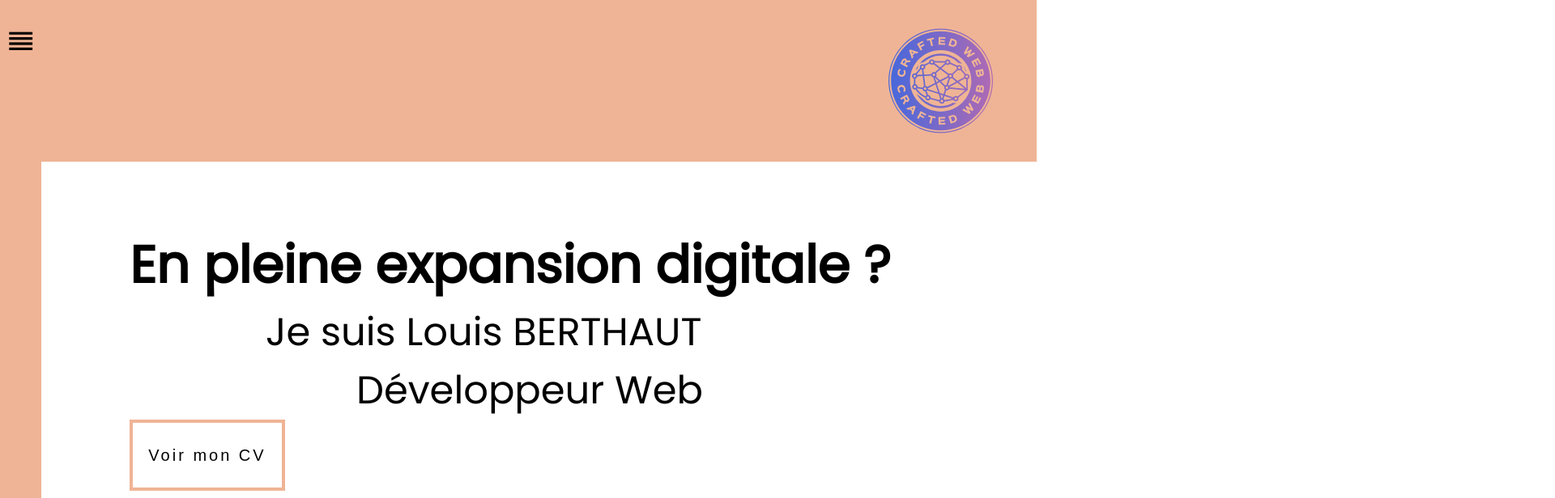
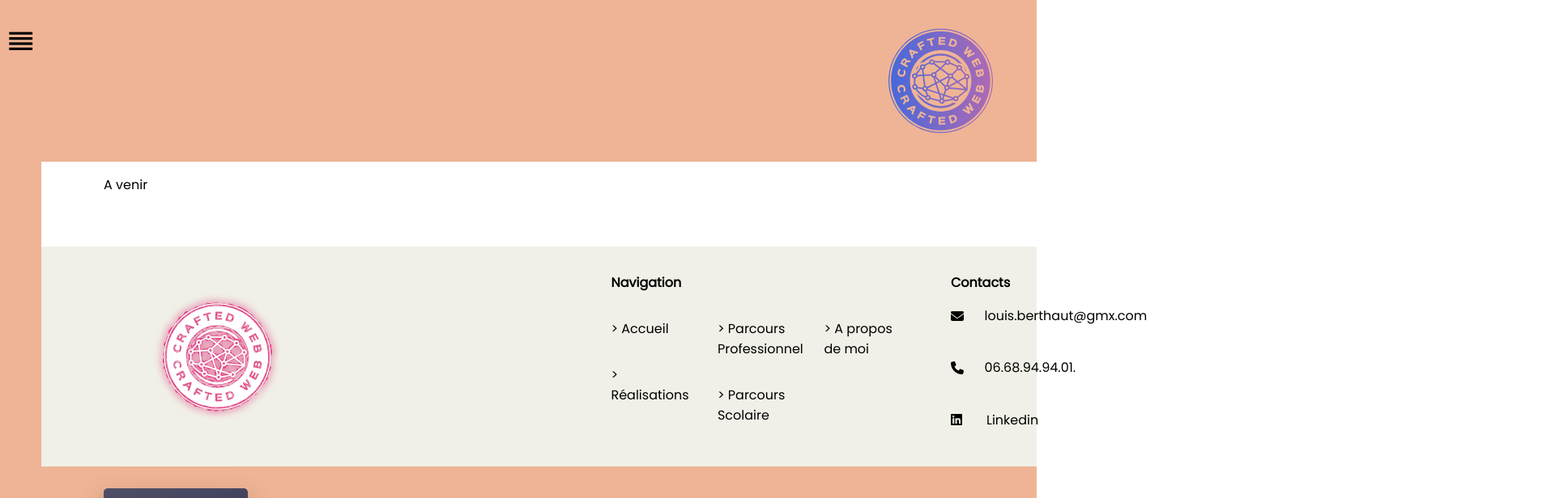
Before and after one commit to lberthaut/mysite, an Angular app: page /professional in a window 1280 px wide. Shown: the top 616 px of the page at 81% size, 1920 px wide, since content can reach past the window. Built offline with nearby package versions, Linux system fonts and the light colour scheme.

Commit message:
add pages

```diff
--- a/src/app/app-routing.module.ts
+++ b/src/app/app-routing.module.ts
@@ -3,12 +3,14 @@ import { RouterModule, Routes } from '@angular/router';
 import { AccueilComponent } from './pages/accueil/accueil.component';
 import { RealisationsComponent } from './pages/realisations/realisations.component';
 import { AboutmeComponent } from './pages/aboutme/aboutme.component';
+import { ProfessionalComponent } from './pages/professional/professional.component';
+import { ScholarComponent } from './pages/scholar/scholar.component';
 
 const routes: Routes = [
   { path: '', component: AccueilComponent },
   { path: 'realisations', component: RealisationsComponent },
-  { path: 'scholar', component: AccueilComponent },
-  { path: 'professional', component: AccueilComponent },
+  { path: 'scholar', component: ScholarComponent },
+  { path: 'professional', component: ProfessionalComponent },
   { path: 'aboutme', component: AboutmeComponent },
   // { path: 'settings', component: SettingsPageComponent },
   // {
--- a/src/app/app.module.ts
+++ b/src/app/app.module.ts
@@ -26,6 +26,7 @@ import { MatProgressBarModule } from '@angular/material/progress-bar';
 import { PrefooterComponent } from './components/prefooter/prefooter.component';
 import { MatTabsModule } from '@angular/material/tabs';
 import { ProfessionalComponent } from './pages/professional/professional.component';
+import { ScholarComponent } from './pages/scholar/scholar.component';
 
 @NgModule({
   declarations: [
@@ -40,6 +41,7 @@ import { ProfessionalComponent } from './pages/professional/professional.compone
     AboutmeComponent,
     PrefooterComponent,
     ProfessionalComponent,
+    ScholarComponent,
   ],
   imports: [
     BrowserModule,
--- a/src/app/pages/aboutme/aboutme.component.html
+++ b/src/app/pages/aboutme/aboutme.component.html
@@ -1,3 +1,3 @@
 <div class="aboutme_container">
-  <p>cacaaaaaaaaaaaaaaaaaaaaaaaaaaaaaaaaaaaaaaaa</p>
+  <p>A venir</p>
 </div>
--- a/src/app/pages/professional/professional.component.html
+++ b/src/app/pages/professional/professional.component.html
@@ -1 +1,3 @@
-<p>professional works!</p>
+<div class="professional_container">
+  <p>A venir</p>
+</div>
--- a/src/app/pages/professional/professional.component.scss
+++ b/src/app/pages/professional/professional.component.scss
@@ -0,0 +1,3 @@
+.professional_container{
+    margin-left: 10vw;
+}
--- /dev/null
+++ b/src/app/pages/scholar/scholar.component.html
@@ -0,0 +1,3 @@
+<div class="scholar_container">
+  <p>A venir</p>
+</div>
--- /dev/null
+++ b/src/app/pages/scholar/scholar.component.scss
@@ -0,0 +1,3 @@
+.scholar_container{
+    margin-left: 10vw;
+}
```
Also changed, not shown: src/app/pages/scholar/scholar.component.ts (added, +10 -0 lines), 1 other file (tests, documents, lock files or other folders).
